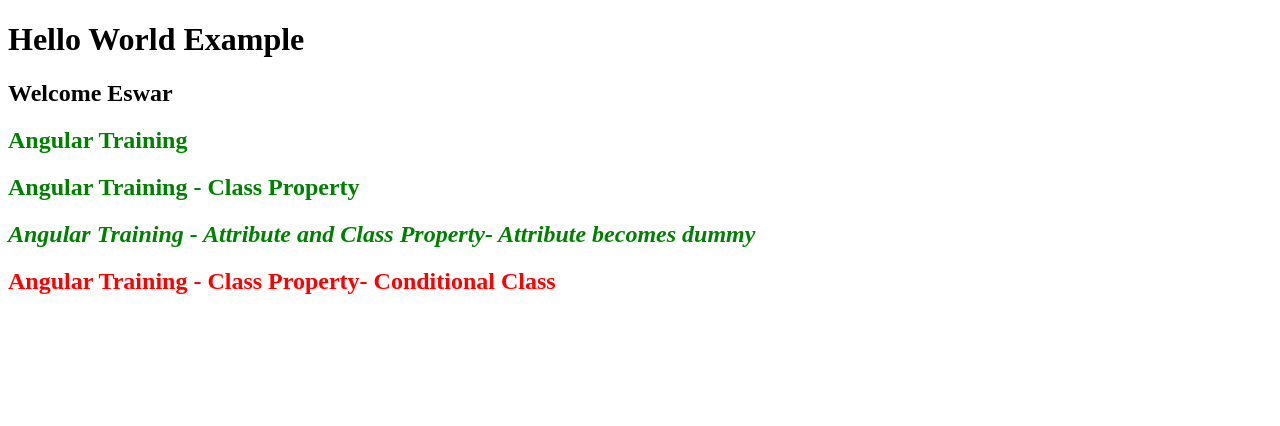
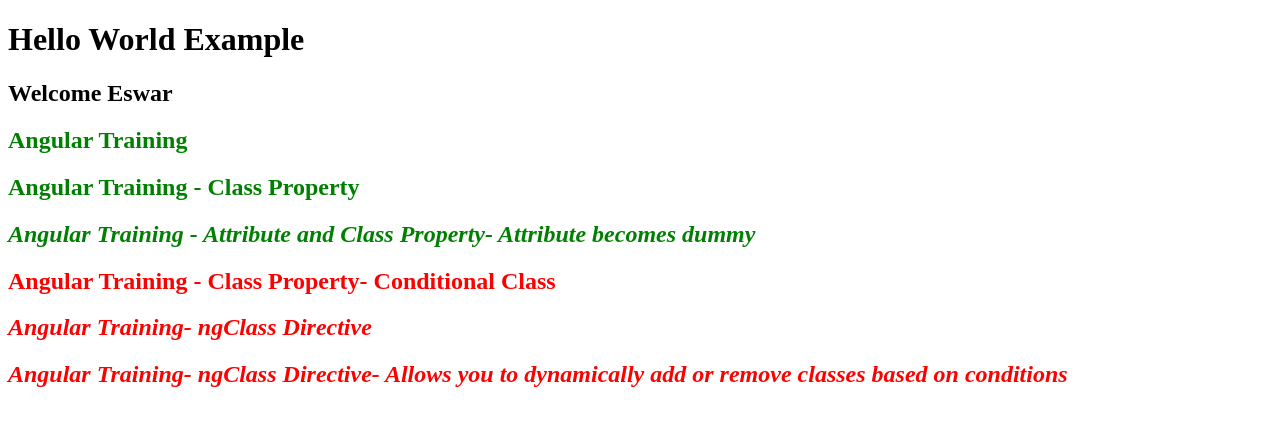
Before and after one commit to eswarpullagan/AngularTraining, an Angular app: page / in a window 1280 px wide. Shown: the top 426 px of the page. Built offline with nearby package versions, Linux system fonts and the light colour scheme.

Commit message:
ngClass Directive

```diff
--- a/src/app/class-binding/class-binding.component.ts
+++ b/src/app/class-binding/class-binding.component.ts
@@ -8,6 +8,8 @@
   <h2 [class]="successClass">Angular Training - Class Property</h2>
   <h2 class="text-special" [class]="successClass">Angular Training - Attribute and Class Property- Attribute becomes dummy</h2>
   <h2 [class.text-danger]="hasError">Angular Training - Class Property- Conditional Class</h2>
+  <h2 [class]="messageClasses">Angular Training- ngClass Directive</h2>
+  <h2 [ngClass]="messageClasses">Angular Training- ngClass Directive- Allows you to dynamically add or remove classes based on conditions</h2>
   `,
   styles:[`
     .text-success{
@@ -25,6 +27,12 @@
   name="Eswar"
   successClass="text-success"
   hasError=true
+  isSpecial=true
+  messageClasses={
+    "text-success":!this.hasError,
+    "text-danger":this.hasError,
+    "text-special":this.isSpecial
+  }
   constructor() { }
 
   ngOnInit() {
```
